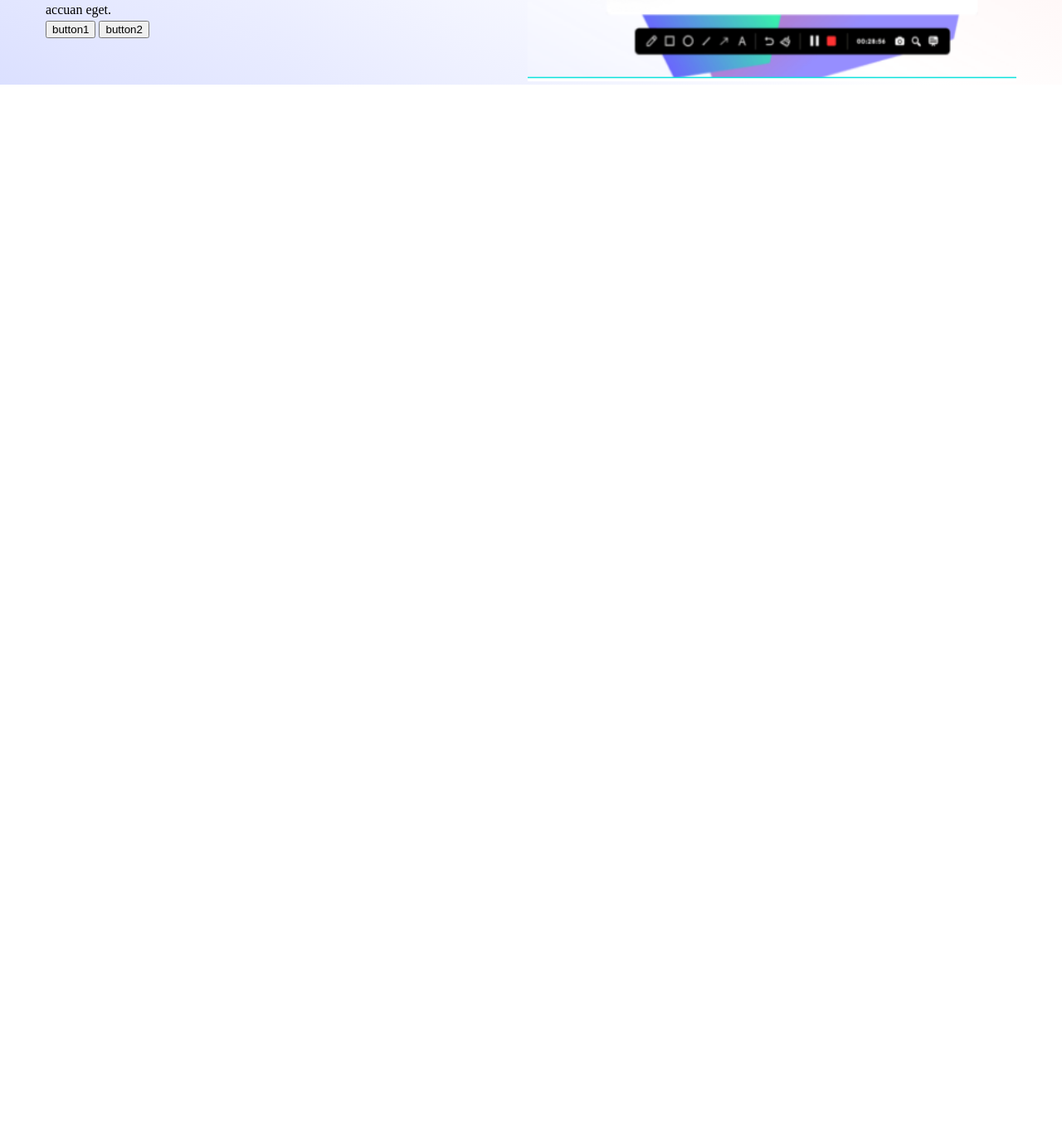
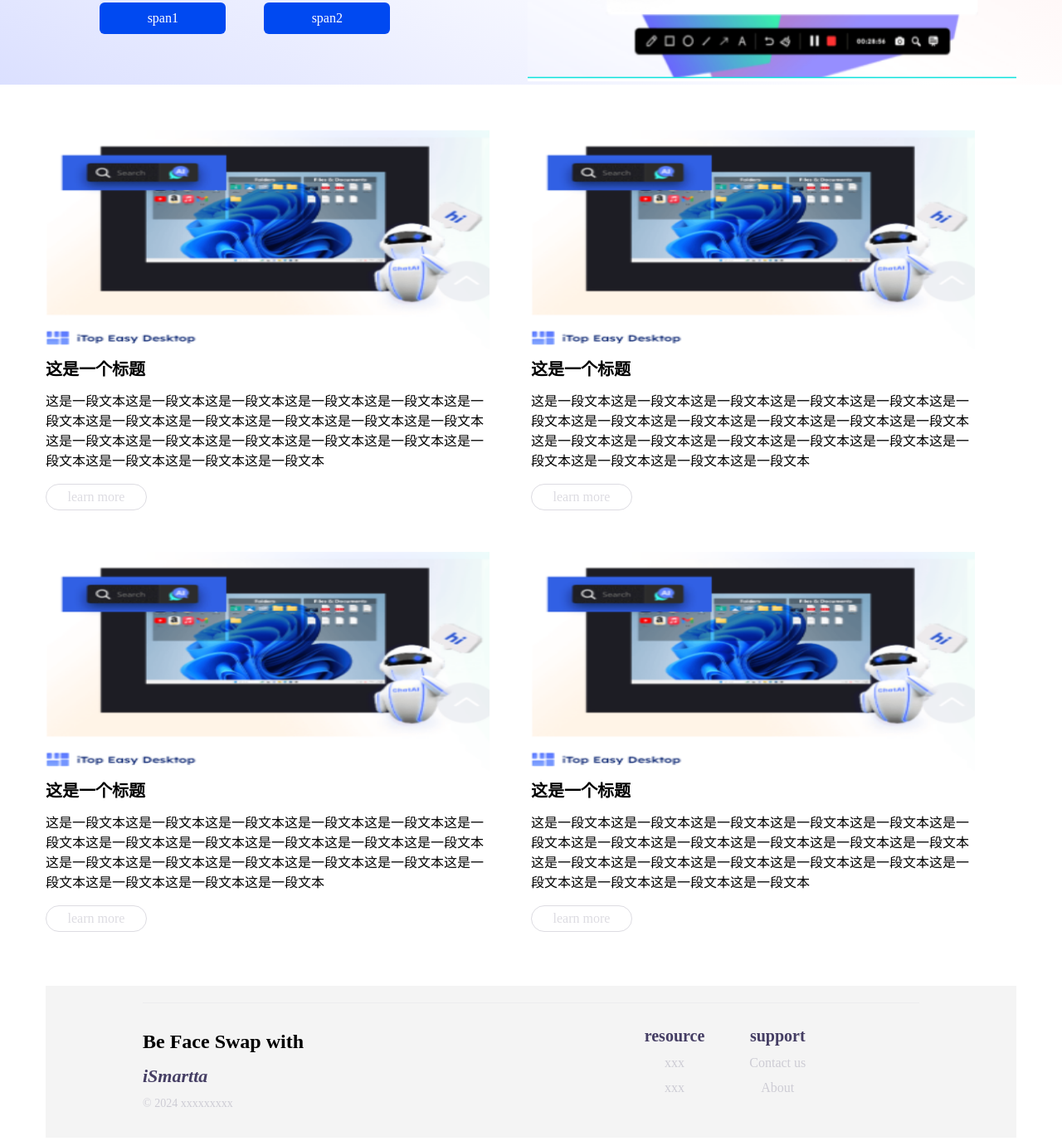
Before and after one commit to chenhaomk/demo, a plain HTML site: page index.html in a window 1280 px wide. Shown: the part 455-1830 px from the top of the page at 83% size. Before the commit the page ends 800 px from the top, so only its background shows below. Drawn offline with Linux system fonts and the light colour scheme.

Commit message:
feat: 首页静态页面

```diff
--- a/common.css
+++ b/common.css
@@ -1,11 +1,15 @@
-body {
+body,
+h4,
+p {
   padding: 0;
   margin: 0;
 }
 body a {
   text-decoration: none;
 }
-.nav-container {
+.nav-container,
+.list,
+.footer {
   min-width: 300px;
   max-width: 1170px;
   margin: 0 auto;
@@ -42,3 +46,72 @@ body a {
     margin-left: 80px;
   }
 }
+
+.footer {
+  height: auto;
+  background-color: #f4f4f4;
+  margin-bottom: 30px;
+}
+.footer-box {
+  margin: 0 auto;
+  margin-top: 20px;
+  width: 80%;
+  border-top: 1px solid #ececee;
+  display: flex;
+  padding-top: 28px;
+  padding-bottom: 32px;
+  justify-content: space-between;
+}
+.footer-left,
+.footer-right {
+  flex: 0 0 50%;
+}
+.footer-left div:first-child {
+  font-size: 24px;
+  line-height: 36px;
+  color: black;
+  font-weight: 600;
+}
+.footer-left div:nth-child(2) {
+  font-size: 22px;
+  line-height: 32px;
+  font-weight: 600;
+  font-style: italic;
+  color: #453e64;
+  margin-top: 8px;
+}
+.copyright {
+  color: #cdccd4;
+  font-size: 14px;
+  line-height: 18px;
+  margin-top: 8px;
+}
+.footer-right {
+  text-align: center;
+}
+.footer-right div {
+  display: inline-block;
+}
+.footer-right .support {
+  margin-left: 50px;
+}
+.resource p:nth-child(1),
+.support p:nth-child(1) {
+  font-size: 20px;
+  color: #453e64;
+  font-weight: 600;
+}
+
+.resource p:nth-child(2),
+.support p:nth-child(2) {
+  font-size: 16px;
+  margin-top: 12px;
+  color: #cdccd4;
+}
+
+.resource p:nth-child(3),
+.support p:nth-child(3) {
+  font-size: 16px;
+  margin-top: 12px;
+  color: #cdccd4;
+}
--- /dev/null
+++ b/common.js
@@ -0,0 +1,10 @@
+(function () {
+  const bannerBtnLeft = document.getElementById("banner-btn-left");
+  const bannerBtnRight = -document.getElementById("banner-btn-right");
+  bannerBtnLeft.onclick = () => {
+    console.log("bannerBtnLeft");
+  };
+  bannerBtnRight.onclick = () => {
+    console.log("bannerBtnRight");
+  };
+})();
--- a/index.html
+++ b/index.html
@@ -57,10 +57,73 @@
       }
 
       .desc {
-        max-width: 90%;
         font-size: 16px;
         line-height: 26px;
         font-weight: 500;
+      }
+      .btn-box {
+        margin: 0 auto;
+        margin-top: 30px;
+        margin-bottom: 30px;
+        width: 350px;
+        display: flex;
+        flex-direction: row;
+        justify-content: space-between;
+        align-items: center;
+      }
+      .btn-box span {
+        background-color: #0049f1;
+        border-radius: 6px;
+        color: #fff;
+        cursor: pointer;
+        padding: 10px 16px;
+        font-size: 16px;
+        width: 120px;
+        text-align: center;
+      }
+      .btn-box span:hover {
+        background-color: #2063ff;
+      }
+      .list {
+        height: auto;
+        gap: 30px 50px;
+        flex-wrap: wrap;
+        margin-top: 50px;
+        margin-bottom: 50px;
+      }
+      .list .item {
+        flex: 0 0 calc(50% - 50px);
+      }
+      .list .item img {
+        width: 100%;
+        height: 270px;
+      }
+      .list .item h4 {
+        padding: 4px 0 12px;
+        font-size: 20px;
+        vertical-align: text-bottom;
+        color: #000;
+        font-weight: 700;
+      }
+      .list .item div {
+        font-size: 16px;
+        line-height: 1.5;
+        font-weight: 500;
+        margin-bottom: 15px;
+      }
+      .list .item .item-btn {
+        cursor: pointer;
+        text-align: center;
+        width: 120px;
+        height: 30px;
+        line-height: 30px;
+        border: 1px solid #dddce2;
+        border-radius: 30px;
+        color: #dddce2;
+      }
+      .list .item .item-btn:hover {
+        border: 1px solid black;
+        color: black;
       }
     </style>
   </head>
@@ -88,9 +151,9 @@
                 pharetra vulputate, felis tellus mollis orci, sed rhoncus pronin
                 sapien nunc accuan eget.
               </div>
-              <div>
-                <button>button1</button>
-                <button>button2</button>
+              <div class="btn-box">
+                <span id="banner-btn-left">span1</span>
+                <span id="banner-btn-right">span2</span>
               </div>
             </div>
           </div>
@@ -99,6 +162,70 @@
           </div>
         </div>
       </div>
+      <div class="list">
+        <div class="item">
+          <img src="./item.png" alt="" />
+          <div class="item-desc">
+            <h4>这是一个标题</h4>
+            <div>
+              这是一段文本这是一段文本这是一段文本这是一段文本这是一段文本这是一段文本这是一段文本这是一段文本这是一段文本这是一段文本这是一段文本这是一段文本这是一段文本这是一段文本这是一段文本这是一段文本这是一段文本这是一段文本这是一段文本这是一段文本
+            </div>
+            <div class="item-btn">learn more</div>
+          </div>
+        </div>
+        <div class="item">
+          <img src="./item.png" alt="" />
+          <div class="item-desc">
+            <h4>这是一个标题</h4>
+            <div>
+              这是一段文本这是一段文本这是一段文本这是一段文本这是一段文本这是一段文本这是一段文本这是一段文本这是一段文本这是一段文本这是一段文本这是一段文本这是一段文本这是一段文本这是一段文本这是一段文本这是一段文本这是一段文本这是一段文本这是一段文本
+            </div>
+            <div class="item-btn">learn more</div>
+          </div>
+        </div>
+        <div class="item">
+          <img src="./item.png" alt="" />
+          <div class="item-desc">
+            <h4>这是一个标题</h4>
+            <div>
+              这是一段文本这是一段文本这是一段文本这是一段文本这是一段文本这是一段文本这是一段文本这是一段文本这是一段文本这是一段文本这是一段文本这是一段文本这是一段文本这是一段文本这是一段文本这是一段文本这是一段文本这是一段文本这是一段文本这是一段文本
+            </div>
+            <div class="item-btn">learn more</div>
+          </div>
+        </div>
+        <div class="item">
+          <img src="./item.png" alt="" />
+          <div class="item-desc">
+            <h4>这是一个标题</h4>
+            <div>
+              这是一段文本这是一段文本这是一段文本这是一段文本这是一段文本这是一段文本这是一段文本这是一段文本这是一段文本这是一段文本这是一段文本这是一段文本这是一段文本这是一段文本这是一段文本这是一段文本这是一段文本这是一段文本这是一段文本这是一段文本
+            </div>
+            <div class="item-btn">learn more</div>
+          </div>
+        </div>
+      </div>
+      <div class="footer">
+        <div class="footer-box">
+          <div class="footer-left">
+            <div>Be Face Swap with</div>
+            <div>iSmartta</div>
+            <div class="copyright">© 2024 xxxxxxxxx</div>
+          </div>
+          <div class="footer-right">
+            <div class="resource">
+              <p>resource</p>
+              <p>xxx</p>
+              <p>xxx</p>
+            </div>
+            <div class="support">
+              <p>support</p>
+              <p>Contact us</p>
+              <p>About</p>
+            </div>
+          </div>
+        </div>
+      </div>
     </div>
   </body>
+  <script src="./common.js"></script>
 </html>
```
Also changed, not shown: item.png (added).
